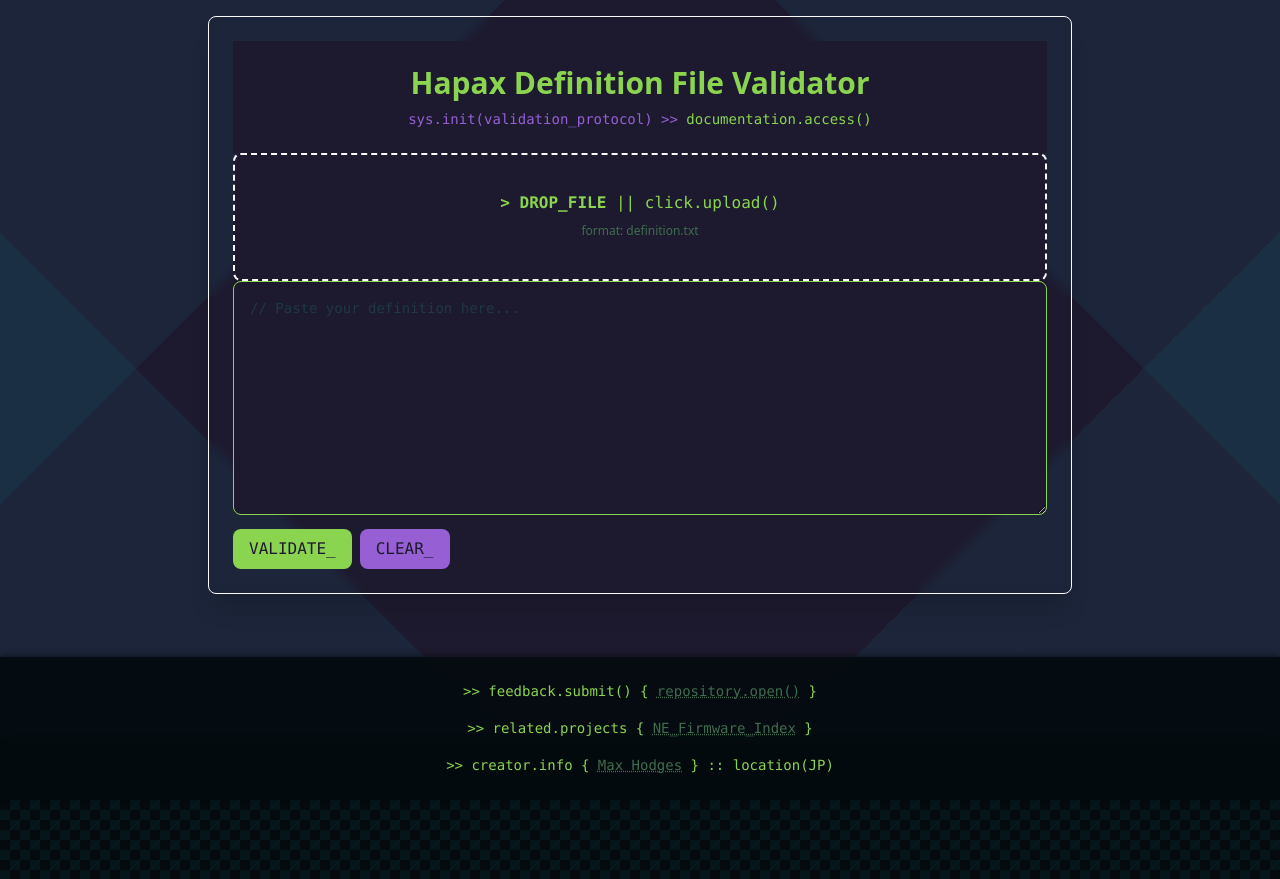
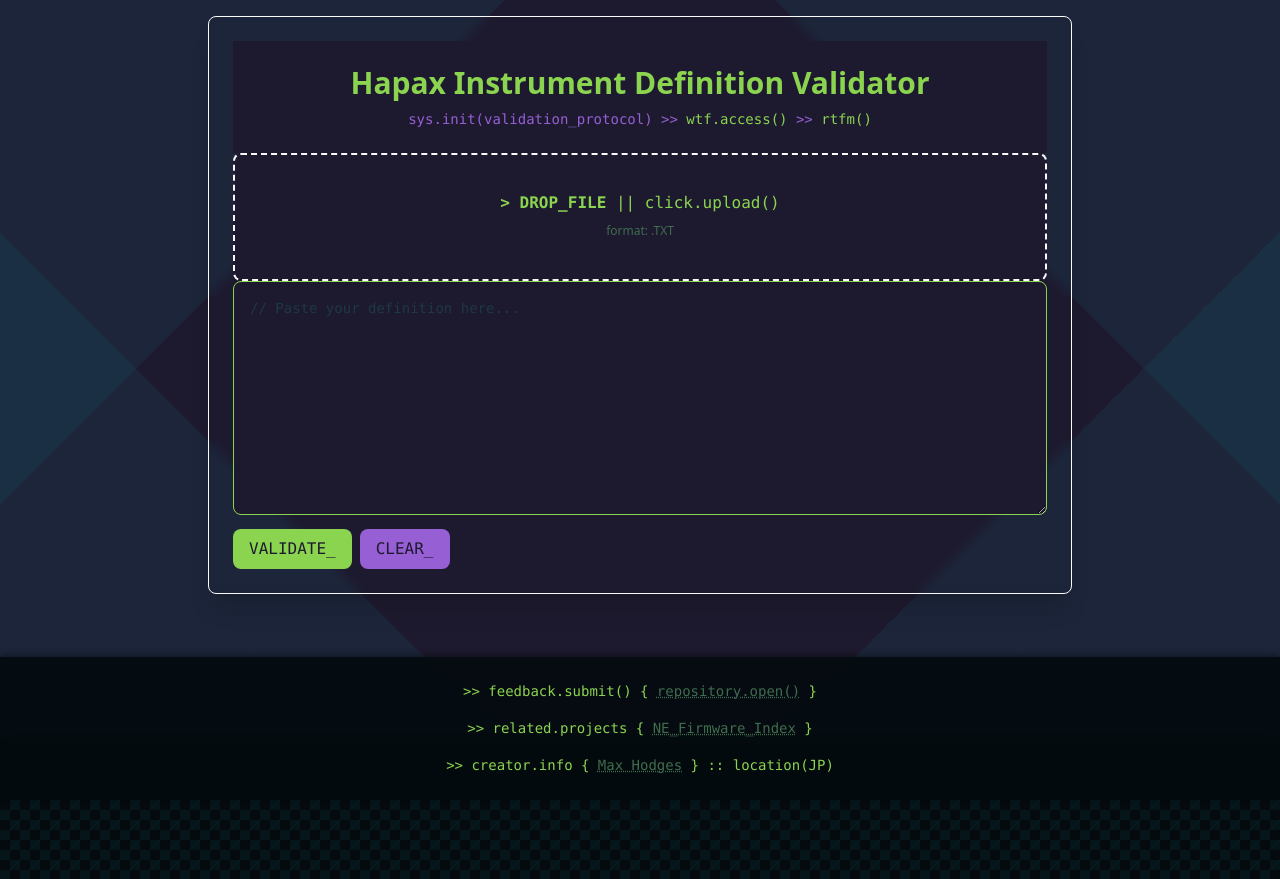
Before and after one commit to Maxhodges/hapax-inst-def-validator, a Svelte app: page / in a window 1280 px wide. Built offline with nearby package versions, Linux system fonts and the light colour scheme.

Commit message:
update copy

```diff
--- a/index.html
+++ b/index.html
@@ -4,7 +4,7 @@
   <head>
     <meta charset="UTF-8" />
     <meta name="viewport" content="width=device-width, initial-scale=1.0" />
-    <title>Hapax Definition File Validator</title>
+    <title>Hapax Instrument Definition Validator</title>
   </head>
   <body>
     <div id="app"></div>
--- a/src/FileUploader.svelte
+++ b/src/FileUploader.svelte
@@ -69,9 +69,7 @@
           <p class="mb-2 font-mono text-[var(--color-secondary)]">
             <span class="font-semibold">&gt; DROP_FILE</span> || click.upload()
           </p>
-          <p class="text-xs text-[var(--color-primary)]">
-            format: definition.txt
-          </p>
+          <p class="text-xs text-[var(--color-primary)]">format: .TXT</p>
         </div>
         <input
           type="file"
--- a/src/Header.svelte
+++ b/src/Header.svelte
@@ -1,6 +1,7 @@
 <script>
   export let guideUrl =
     "https://github.com/Maxhodges/hapax-inst-def-validator/blob/main/readme.MD#hapax-instrument-definition-guide";
+  export let manualUrl = "https://squarp.net/hapax/manual/modetrack/#XX7CT5W++";
 </script>
 
 <header
@@ -8,7 +9,7 @@
   style="background-color: var(--color-background); color: var(--color-text);"
 >
   <h1 class="text-3xl font-bold" style="color: var(--color-secondary);">
-    Hapax Definition File Validator
+    Hapax Instrument Definition Validator
   </h1>
   <p class="mt-2 font-mono text-sm">
     <span style="color: var(--color-accent);"
@@ -21,7 +22,15 @@
       class="font-medium hover:opacity-80"
       style="color: var(--color-secondary);"
     >
-      documentation.access()
+      wtf.access()
+    </a>
+    <span style="color: var(--color-accent);">&gt;&gt;</span>
+    <a
+      href={manualUrl}
+      class="font-medium hover:opacity-80"
+      style="color: var(--color-secondary);"
+    >
+      rtfm()
     </a>
   </p>
 </header>
```
